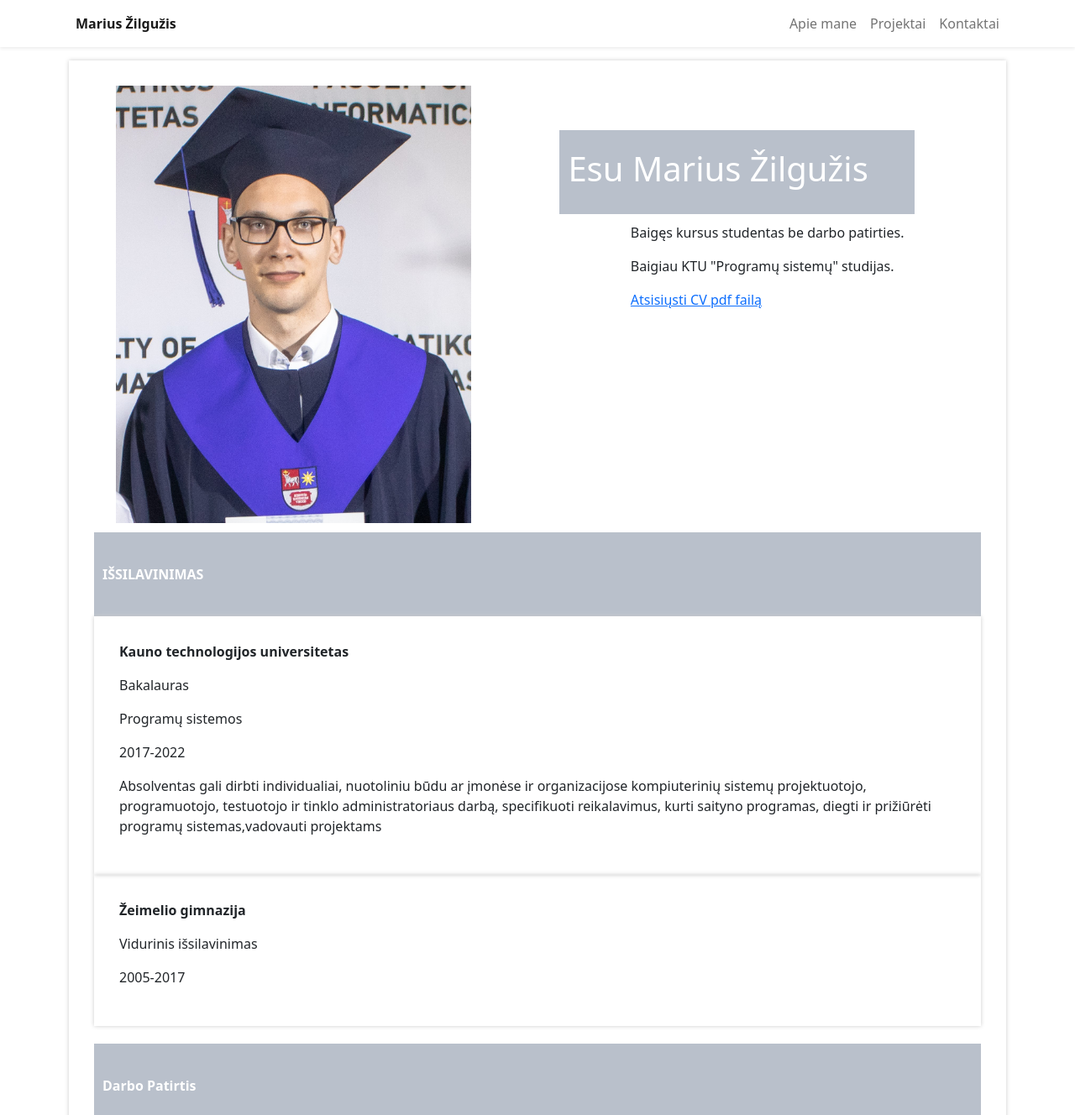
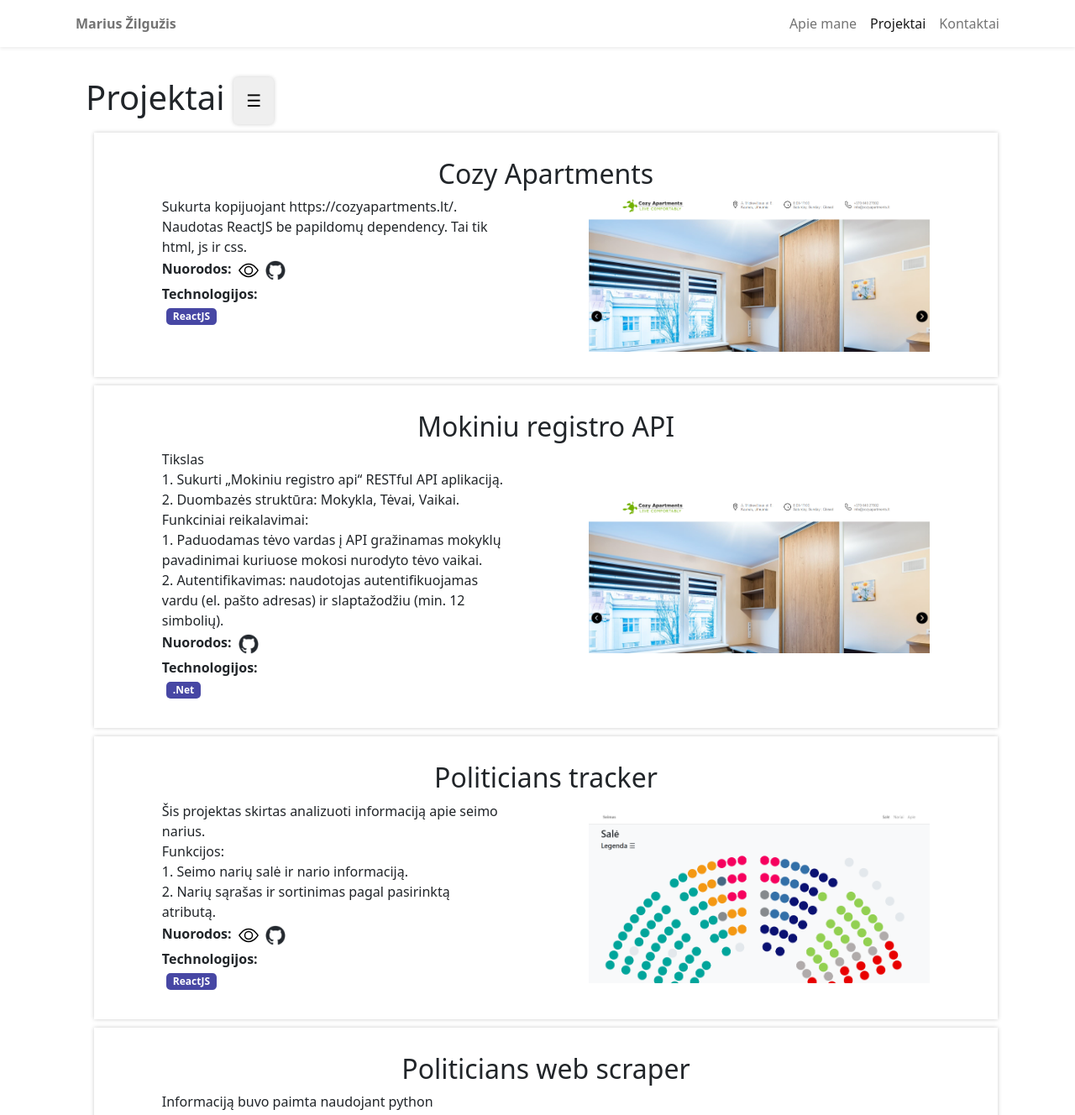
Before and after one commit to Marius456/portfolio, a React (Vite) app: page /#/projects in a window 1280 px wide. Before the commit this address led to /. Shown: the top 1328 px of the page at 84% size. Built offline with nearby package versions, Linux system fonts and the light colour scheme.

Commit message:
added more projects and fixed issues

```diff
--- a/src/components/Project.jsx
+++ b/src/components/Project.jsx
@@ -11,10 +11,11 @@ export function Project(props) {
                     <span>{props.description}</span>
                     <br />
                     <span className="bold">Nuorodos: </span>
-
-                    <a href={props.view_link}>
-                        <img src={eye} className="icon" alt="ViewWebsite" />
-                    </a>
+                    {props.view_link ?
+                        <a href={props.view_link}>
+                            <img src={eye} className="icon" alt="ViewWebsite" />
+                        </a>
+                        : null}
                     <a href={props.code_link}>
                         <img src="imgs/github.png" className="icon" alt="Github" />
                     </a>
--- a/src/components/Sidebar.jsx
+++ b/src/components/Sidebar.jsx
@@ -43,8 +43,11 @@ export function Sidebar() {
                 ))}
             </div>
             <div id="main">
-                <button className="openbtn" onClick={openNav}>&#9776;</button>
-                <ProjectList/>
+                <div className="title-box">
+                    <h1>Projektai</h1>
+                    <button className="openbtn" onClick={openNav}>&#9776;</button>
+                </div>
+                <ProjectList />
             </div>
         </>
     )
--- a/src/components/styles/Project.css
+++ b/src/components/styles/Project.css
@@ -16,6 +16,7 @@
 .project-text{
     width: 40%;
     min-width: 20em;
+    white-space: pre-line;
 }
 .project-picture{
     width: 40%;
--- a/src/components/styles/Sidebar.css
+++ b/src/components/styles/Sidebar.css
@@ -5,7 +5,7 @@
     z-index: 1; /* Stay on top */
     top: 1;
     left: 0;
-    background-color: #111; /* Black*/
+    box-shadow: 0 0 5px #ccc;
     overflow-x: hidden; /* Disable horizontal scroll */
     padding-top: 60px; /* Place content 60px from the top */
     transition: 0.5s; /* 0.5 second transition effect to slide in the sidebar */
@@ -21,7 +21,8 @@
   }
 
   .sidebar a:hover {
-    color: #f1f1f1;
+    color: #212121;
+    font-weight: bold;
   }
 
   .sidebar .closebtn {
@@ -36,14 +37,19 @@
   .openbtn {
     font-size: 20px;
     cursor: pointer;
-    background-color: #111;
-    color: white;
+    box-shadow: 0 0 5px #ccc;
+    color: black;
     padding: 10px 15px;
     border: none;
+    border-radius: 10%;
+    margin-left: 1%;
   }
 
   .openbtn:hover {
-    background-color: #444;
+    background-color: rgb(141, 141, 141);
+  }
+  .title-box{
+    display: flex;
   }
 
   #main {
--- a/src/data/projects.json
+++ b/src/data/projects.json
@@ -7,19 +7,48 @@
         "code_link": "https://github.com/Marius456/cozyapartments",
         "image": "imgs/cozyapartments.png",
         "technology": [
-            {"name": "ReactJS"}
+            {
+                "name": "ReactJS"
+            }
+        ]
+    },
+    {
+        "name": "Mokiniu registro API",
+        "description": "Tikslas \n 1. Sukurti „Mokiniu registro api“ RESTful API aplikaciją. \n2. Duombazės struktūra:  Mokykla, Tėvai, Vaikai. \nFunkciniai reikalavimai: \n1. Paduodamas tėvo vardas į API gražinamas mokyklų pavadinimai kuriuose mokosi nurodyto tėvo vaikai. \n2. Autentifikavimas: naudotojas autentifikuojamas vardu (el. pašto adresas) ir slaptažodžiu (min. 12 simbolių).",
+        "date": "2023-02-22",
+        "view_link": "",
+        "code_link": "https://github.com/Marius456/Mokiniu-registro-api",
+        "image": "imgs/cozyapartments.png",
+        "technology": [
+            {
+                "name": ".Net"
+            }
         ]
     },
     {
         "name": "Politicians tracker",
-        "description": "Šis projektas skirtas analizuoti informaciją apie seimo narius. Informaciją buvo paimta naudojant python beautifulsoup/selenium.",
+        "description": "Šis projektas skirtas analizuoti informaciją apie seimo narius.\nFunkcijos:\n1. Seimo narių salė ir nario informaciją.\n2. Narių sąrašas ir sortinimas pagal pasirinktą atributą.",
         "date": "2023-02",
         "view_link": "https://marius456.github.io/politicians_tracker/",
         "code_link": "https://github.com/Marius456/politicians_tracker",
         "image": "imgs/politician_tracker.png",
         "technology": [
-            {"name": "ReactJS"},
-            {"name": "Python"}
+            {
+                "name": "ReactJS"
+            }
+        ]
+    },
+    {
+        "name": "Politicians web scraper",
+        "description": "Informaciją buvo paimta naudojant python beautifulsoup/selenium.\nFunkcijos:\n1. Paima info iš lrs.lt apie esančius seimo narius.\n2. Paima info iš vmi.lt seimo narių ir jų sugyventinių turto deklaracijas.\n3. Išsaugo info JSON formatu.",
+        "date": "2023-02",
+        "view_link": "",
+        "code_link": "https://github.com/Marius456/scrapper",
+        "image": "imgs/politician_tracker.png",
+        "technology": [
+            {
+                "name": "Python"
+            }
         ]
     },
     {
@@ -30,19 +59,48 @@
         "code_link": "https://github.com/Marius456/eshop",
         "image": "imgs/eshop.png",
         "technology": [
-            {"name": "ReactJS"}
+            {
+                "name": "ReactJS"
+            }
         ]
     },
     {
-        "name": "Sports activity planning and tracking system",
+        "name": "Sports activity planning and tracking system(Frontend)",
         "description": "This project was created for the final Bachelor's degree assessment.",
         "date": "2022-05",
         "view_link": "https://marius456.github.io/ClientApp/",
+        "code_link": "https://github.com/Marius456/ClientApp",
+        "image": "imgs/giveatry.png",
+        "technology": [
+            {
+                "name": "Angular"
+            }
+        ]
+    },
+    {
+        "name": "Sports activity planning and tracking system(Backend)",
+        "description": "This project was created for the final Bachelor's degree assessment.",
+        "date": "2022-05",
+        "view_link": "",
         "code_link": "https://github.com/Marius456/GiveATry",
         "image": "imgs/giveatry.png",
         "technology": [
-            {"name": "Angular 12"},
-            {"name": "ASP.NET 3"}
+            {
+                "name": "ASP.NET Core"
+            }
+        ]
+    },
+    {
+        "name": "Bomberman",
+        "description": "Sukurtas žaidymas 'Bomberman'. Pagrindinis tikslas:  Kuriant funkcijas naudoti design paterns.",
+        "date": "2022-05",
+        "view_link": "",
+        "code_link": "https://github.com/Marius456/bomberman",
+        "image": "imgs/giveatry.png",
+        "technology": [
+            {
+                "name": "C#"
+            }
         ]
     }
 ]
--- a/src/pages/ProjectsList.jsx
+++ b/src/pages/ProjectsList.jsx
@@ -13,8 +13,6 @@ export function ProjectList() {
     }
     return (
         <>
-            {/* <Sidebar /> */}
-            <h1>Projektai</h1>
             {filtered_projects.map(item => (
                 <Col key={item.name}>
                     <Project key={"project-" + item.name} {...item} />
```
